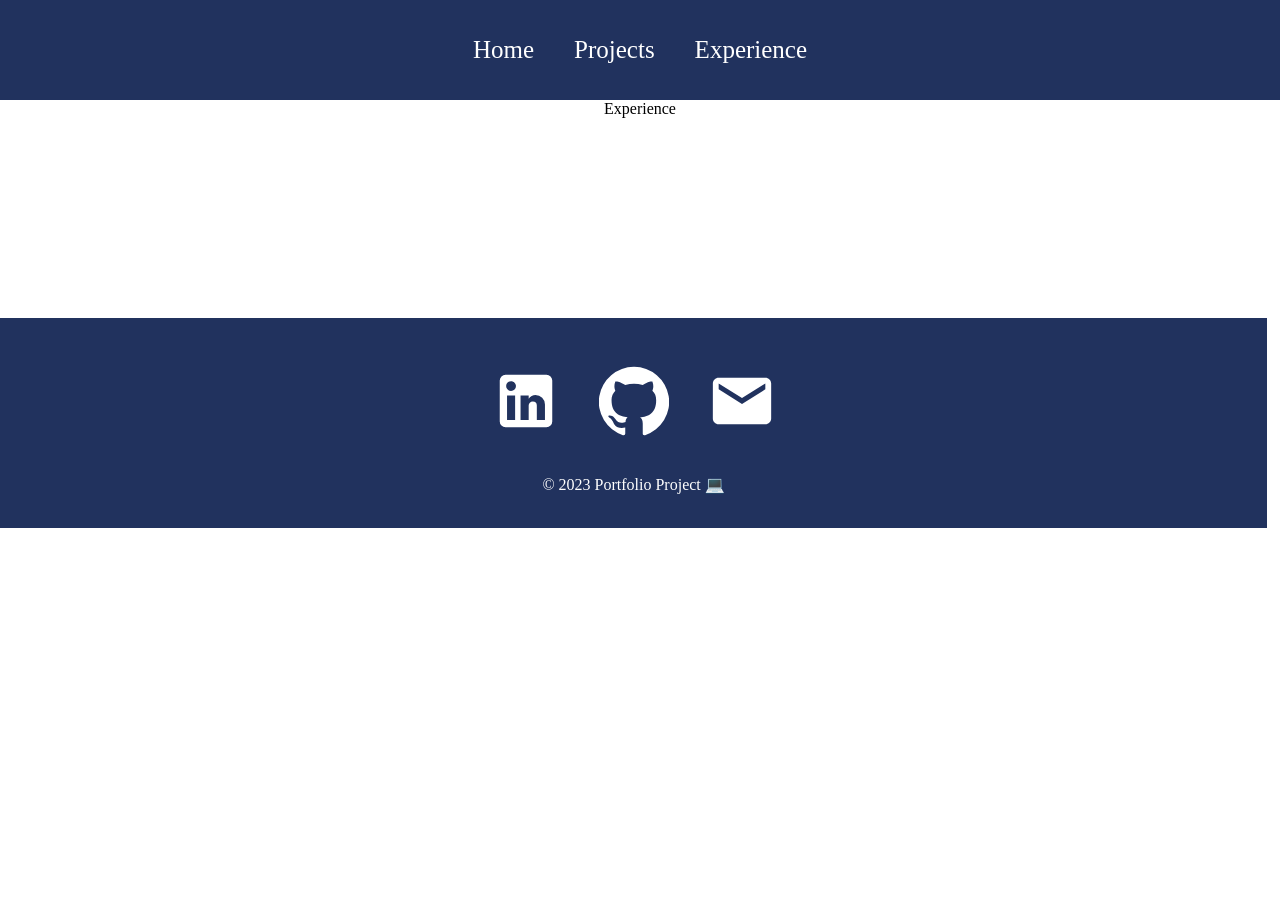
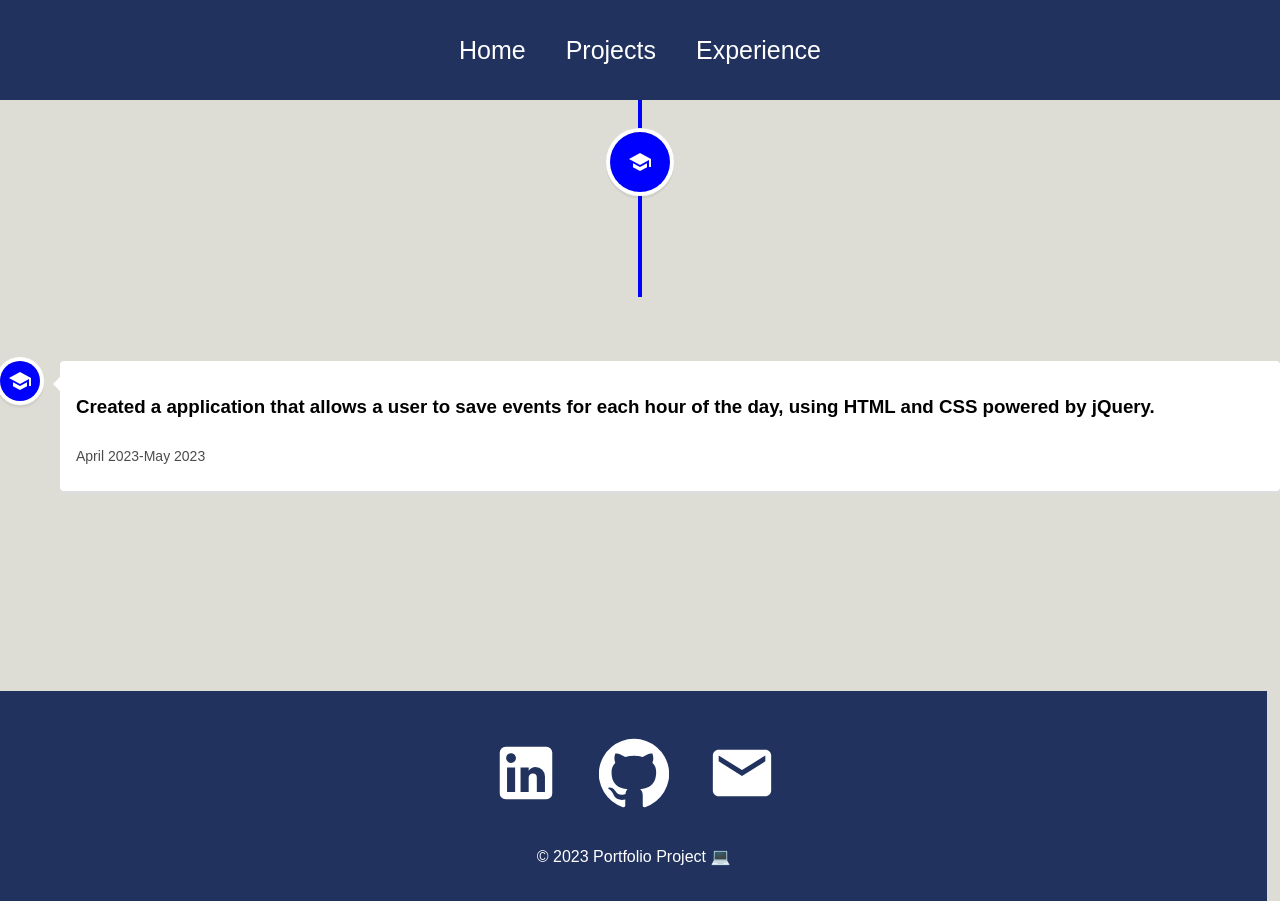
Before and after one commit to dbey21/React-Portfolio1, a React (Create React App) app: page /experience in a window 1280 px wide. Before the commit the page ends 800 px from the top, so only its background shows below. Built offline with nearby package versions, Linux system fonts and the light colour scheme.

Commit message:
updated mt experience page

```diff
--- a/src/App.css
+++ b/src/App.css
@@ -1,5 +1,10 @@
 .App {
-  text-align: center;
+  width: 100%;
+  height: auto;
+  display: flex;
+  flex-direction: column;
+  font-family: Arial, Helvetica, sans-serif;
+  background-color: rgb(221, 220, 213);
 }
 
 body{
--- a/src/pages/Experience.js
+++ b/src/pages/Experience.js
@@ -1,9 +1,45 @@
-import React from 'react'
+import React from "react";
+import {
+  VerticalTimeline,
+  VerticalTimelineElement,
+} from "react-vertical-timeline-component";
+import "react-vertical-timeline-component/style.min.css";
+import SchoolIcon from "@material-ui/icons/School"
 
 function Experience() {
   return (
-    <div>Experience</div>
-  )
+    <
+      div className="experience">
+
+      <VerticalTimeline lineColor="blue" >
+
+        <VerticalTimelineElement className="vertical-timeline-element--education" date="2023-"
+        iconStyle={{background:"blue", color: "white"}}
+        icon={<SchoolIcon />}>
+
+        <h3 className="vertical-timeline-element--title">UC Berkeley coding bootcamp, Berkeley,CA</h3>
+
+        <p>Certificate</p>
+
+      </VerticalTimelineElement>
+
+      </VerticalTimeline>
+
+      <VerticalTimelineElement className="vertical-timeline-element--education" date="April 2023-May 2023" iconStyle={{background:"blue", color: "white"}}
+
+        icon={<SchoolIcon />}>
+
+         <h3 className="vertical-timeline-element--title">Created a application that allows a user to save events for each hour of the day, using  HTML and CSS powered by jQuery. </h3>
+
+        <p></p>
+
+        </VerticalTimelineElement>
+
+
+    </div>
+
+
+  );
 }
 
-export default Experience
+export default Experience;
```
Also changed, not shown: src/styles/Experience.css (added).
